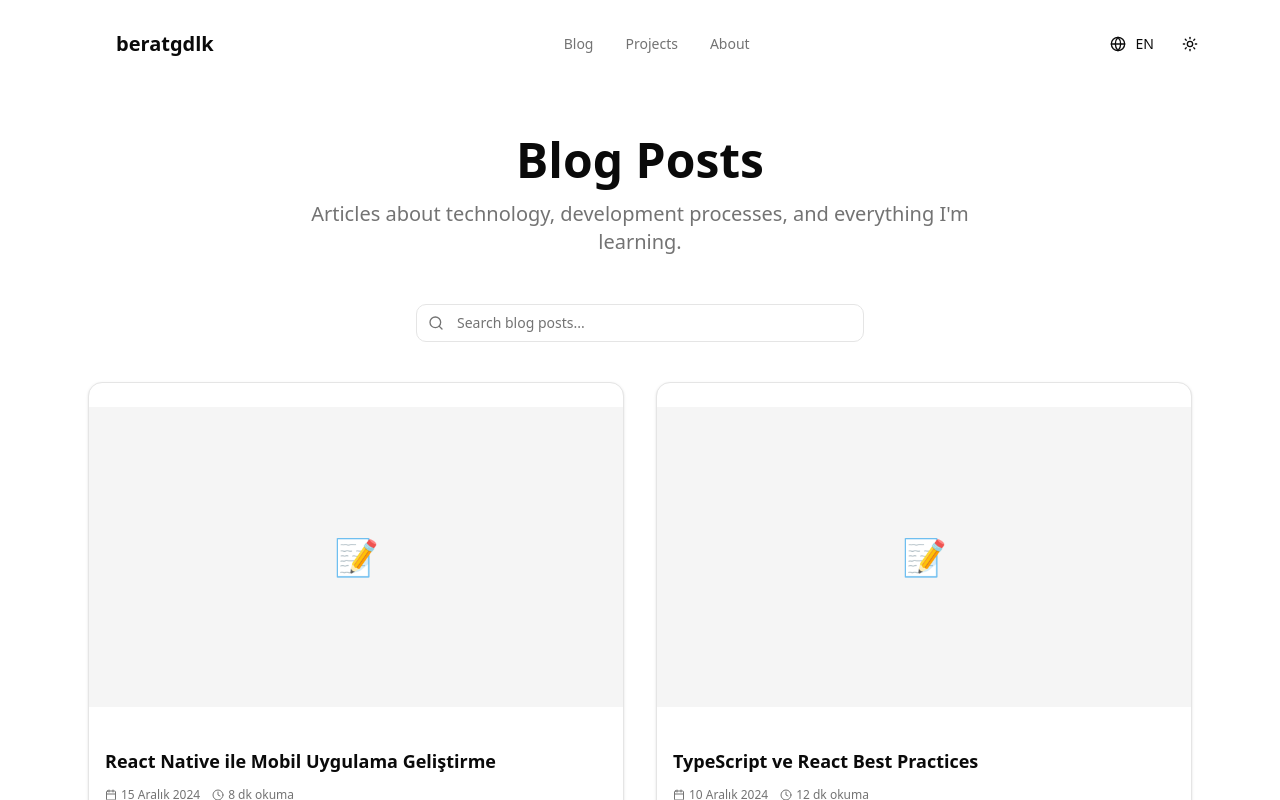
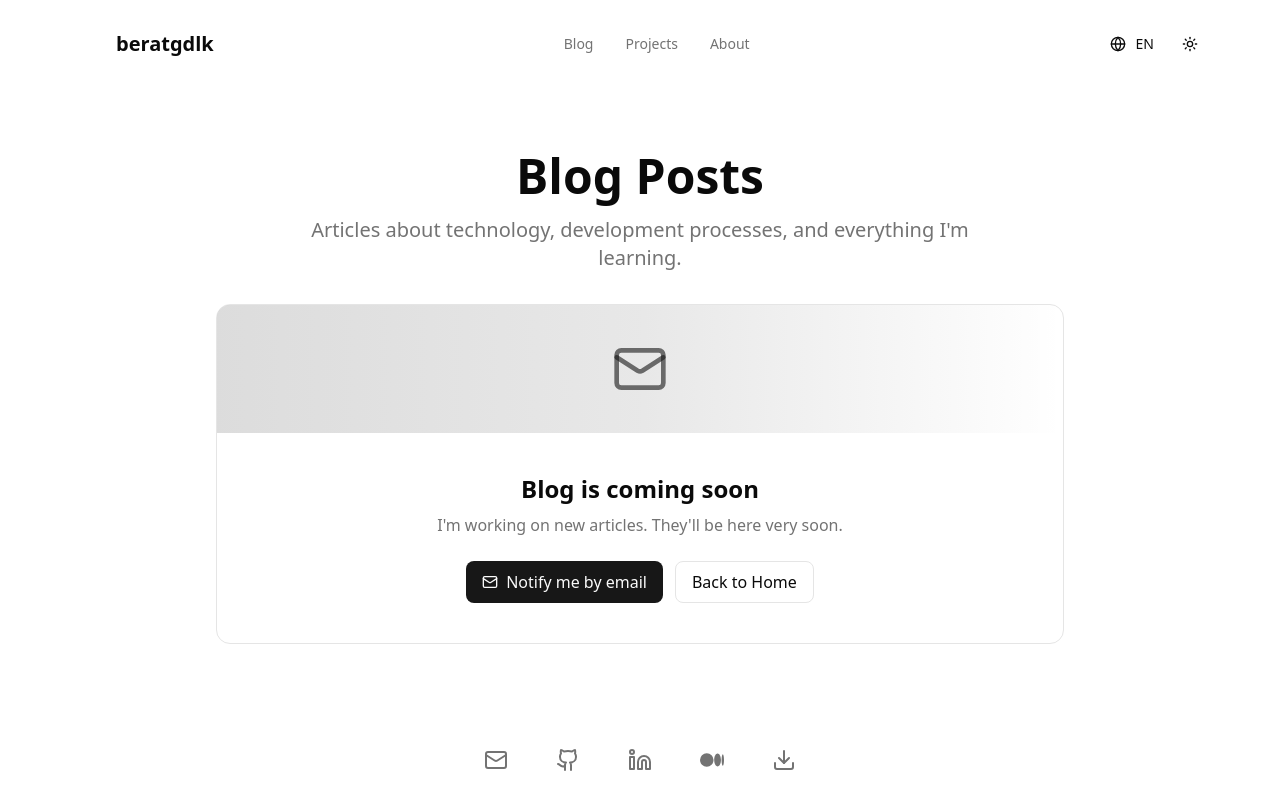
Before and after one commit to beratgdlk/dev-portfolio, a Next.js app: page /blog in a window 1280 px wide. Shown: the top 800 px of the page. Built offline with nearby package versions, Linux system fonts and the light colour scheme.

Commit message:
Added "Too Soon" content for the blog page. New translations and links for notification by email have been created. Blog data has been removed and set to be updated when actual content is posted.

```diff
--- a/src/contexts/LanguageContext.tsx
+++ b/src/contexts/LanguageContext.tsx
@@ -54,6 +54,14 @@ interface Translations {
   githubApiErrorTitle: string;
   retryChecking: string;
   retryAfterToken: string;
+
+  // Blog Coming Soon
+  blogComingSoonTitle: string;
+  blogComingSoonDescription: string;
+  backToHome: string;
+  notifyByEmail: string;
+  emailSubject: string;
+  emailBody: string;
 }
 
 const translations: Record<Language, Translations> = {
@@ -106,7 +114,15 @@ const translations: Record<Language, Translations> = {
     // Common/API Errors
     githubApiErrorTitle: '🔑 GitHub API Hatası',
     retryChecking: 'Tekrar Kontrol Ediliyor...',
-    retryAfterToken: "Token'ı Ekledim, Tekrar Dene"
+    retryAfterToken: "Token'ı Ekledim, Tekrar Dene",
+
+    // Blog Coming Soon
+    blogComingSoonTitle: 'Blog çok yakında',
+    blogComingSoonDescription: 'Yeni yazılar üzerinde çalışıyorum. Çok yakında burada olacaklar.',
+    backToHome: 'Anasayfaya dön',
+    notifyByEmail: 'Mail ile haberdar et',
+    emailSubject: 'Blog Güncelleme Aboneliği',
+    emailBody: 'Merhaba, blog yazıları yayınlandığında haberdar olmak istiyorum.'
   },
   en: {
     // Navigation
@@ -157,7 +173,15 @@ const translations: Record<Language, Translations> = {
     // Common/API Errors
     githubApiErrorTitle: '🔑 GitHub API Error',
     retryChecking: 'Checking again...',
-    retryAfterToken: 'I added the token, try again'
+    retryAfterToken: 'I added the token, try again',
+
+    // Blog Coming Soon
+    blogComingSoonTitle: 'Blog is coming soon',
+    blogComingSoonDescription: "I'm working on new articles. They'll be here very soon.",
+    backToHome: 'Back to Home',
+    notifyByEmail: 'Notify me by email',
+    emailSubject: 'Blog Updates Subscription',
+    emailBody: 'Hello, I would like to be notified when blog posts are published.'
   }
 };
 
--- a/src/features/blog/data/index.ts
+++ b/src/features/blog/data/index.ts
@@ -1,4 +1,2 @@
-import { BlogPost } from "../types";
-import blogDataJson from "./blogData.json";
-
-export const blogPosts: BlogPost[] = blogDataJson.posts;
+// Blog mock verileri kaldırıldı. İçerik yayına alınınca burada gerçek veri kaynağı eklenecek.
+export const blogPosts = [] as const;
--- a/src/features/blog/index.tsx
+++ b/src/features/blog/index.tsx
@@ -3,44 +3,28 @@
 import Footer from "@/components/layout/Footer";
 import Header from "@/components/layout/Header";
 import { useLanguage } from "@/hooks";
-import { useState } from "react";
-import BlogCard from "./components/BlogCard";
-import SearchBar from "./components/SearchBar";
-import { blogPosts } from "./data";
+import { Mail } from "lucide-react";
+import Link from "next/link";
 
 export default function BlogPage() {
-  const { t } = useLanguage();
-  const [searchQuery, setSearchQuery] = useState("");
-
-  // Arama fonksiyonu
-  const filteredPosts = blogPosts.filter((post) =>
-    post.title.toLowerCase().includes(searchQuery.toLowerCase()) ||
-    post.description.toLowerCase().includes(searchQuery.toLowerCase()) ||
-    post.tags?.some(tag => tag.toLowerCase().includes(searchQuery.toLowerCase()))
-  );
+  // Blog coming soon sayfası
 
   return (
     <div className="min-h-screen bg-background flex flex-col">
       <Header />
       <main className="flex-1">
-        <BlogPageInner searchQuery={searchQuery} setSearchQuery={setSearchQuery} filteredPosts={filteredPosts} />
+        <ComingSoonCard />
       </main>
       <Footer />
     </div>
   );
 }
 
-function BlogPageInner({ searchQuery, setSearchQuery, filteredPosts }: {
-  searchQuery: string;
-  setSearchQuery: (query: string) => void;
-  filteredPosts: any[];
-}) {
+function ComingSoonCard() {
   const { t } = useLanguage();
-
   return (
-    <div className="w-full max-w-6xl mx-auto px-6 py-8 md:py-12">
-      {/* Header */}
-      <div className="text-center mb-8 md:mb-12">
+    <div className="w-full max-w-4xl mx-auto px-6 py-16">
+      <div className="text-center mb-8">
         <h1 className="text-3xl md:text-4xl lg:text-5xl font-bold mb-3 md:mb-4">
           {t.blogTitle}
         </h1>
@@ -49,53 +33,29 @@ function BlogPageInner({ searchQuery, setSearchQuery, filteredPosts }: {
         </p>
       </div>
 
-      {/* Search Bar */}
-      <div className="mb-8 md:mb-10">
-        <SearchBar
-          value={searchQuery}
-          onChange={setSearchQuery}
-          placeholder={t.searchPlaceholder}
-        />
-      </div>
+      <div className="border rounded-xl overflow-hidden bg-muted/5">
+        {/* Header with icon background */}
+        <div className="relative h-28 md:h-32 bg-gradient-to-r from-primary/15 via-primary/10 to-transparent">
+          <div className="absolute inset-0 flex items-center justify-center">
+            <Mail className="h-12 w-12 md:h-14 md:w-14 text-primary/60" />
+          </div>
+        </div>
 
-      {/* Results Info */}
-      {searchQuery && (
-        <div className="mb-6 text-center">
-          <p className="text-sm text-muted-foreground">
-            "{searchQuery}" için {filteredPosts.length} yazı bulundu
-          </p>
+        {/* Body */}
+        <div className="p-8 md:p-10 text-center">
+          <h2 className="text-2xl font-semibold mb-2">{t.blogComingSoonTitle}</h2>
+          <p className="text-muted-foreground mb-6">{t.blogComingSoonDescription}</p>
+
+          <div className="flex flex-col sm:flex-row gap-3 justify-center">
+            <Link href="mailto:beratgdlk@gmail.com?subject=%5B%20%22+${encodeURIComponent(t.emailSubject)}+%22%5D&body=${encodeURIComponent(t.emailBody)}" className="inline-flex items-center justify-center gap-2 bg-primary text-primary-foreground hover:bg-primary/90 px-4 py-2 rounded-md">
+              <Mail className="h-4 w-4" />
+              {t.notifyByEmail}
+            </Link>
+            <Link href="/" className="inline-flex items-center justify-center px-4 py-2 rounded-md border hover:bg-accent/40">
+              {t.backToHome}
+            </Link>
+          </div>
         </div>
-      )}
-
-      {/* Blog Posts */}
-      <div className="grid grid-cols-1 md:grid-cols-2 gap-6 md:gap-8">
-        {filteredPosts.length > 0 ? (
-          filteredPosts.map((post) => (
-            <BlogCard key={post.slug} post={post} />
-          ))
-        ) : (
-          <div className="col-span-full text-center py-16">
-            <div className="max-w-md mx-auto">
-              <h3 className="text-xl font-semibold mb-2">
-                Hiç yazı bulunamadı
-              </h3>
-              <p className="text-muted-foreground mb-4">
-                {searchQuery
-                  ? `"${searchQuery}" aramanızla eşleşen yazı bulunamadı.`
-                  : "Henüz blog yazısı bulunmuyor."
-                }
-              </p>
-              {searchQuery && (
-                <button
-                  onClick={() => setSearchQuery("")}
-                  className="text-primary hover:text-primary/80 font-medium transition-colors"
-                >
-                  Tüm yazıları görüntüle
-                </button>
-              )}
-            </div>
-          </div>
-        )}
       </div>
     </div>
   );
@@ -103,4 +63,3 @@ function BlogPageInner({ searchQuery, setSearchQuery, filteredPosts }: {
 
 export { default as BlogDetail } from "./components/BlogDetail";
 export type { BlogPost } from "./types";
-export { BlogCard };
--- a/src/features/projects/components/ProjectCard.tsx
+++ b/src/features/projects/components/ProjectCard.tsx
@@ -5,6 +5,7 @@ import { Card, CardContent, CardFooter, CardHeader, CardTitle } from "@/componen
 import { cn } from "@/lib/utils";
 import { Calendar, Clock, GitFork, Github, Pin, Star } from "lucide-react";
 import Image from "next/image";
+import { getPinnedImageForRepo } from "../data/pinnedProjectImages";
 import { ProjectData } from "../types";
 import { getLanguageStyle } from "../utils/githubColors";
 import { getTechEmoji, getTechIconUrl } from "../utils/techIcons";
@@ -65,6 +66,8 @@ const getRelativeTime = (dateString: string): string => {
 };
 
 export default function ProjectCard({ project, className }: ProjectCardProps) {
+  // Pinned projeler için isteğe bağlı özel görsel
+  const pinnedImage = project.isPinned ? getPinnedImageForRepo(project.id, project.repoName || "") : null;
   return (
     <Card className={cn(
       "group overflow-hidden transition-all duration-300 hover:shadow-lg hover:shadow-primary/10 hover:-translate-y-1 border-border/50 backdrop-blur-sm",
@@ -82,14 +85,15 @@ export default function ProjectCard({ project, className }: ProjectCardProps) {
         </div>
       )}
       {/* Header with Image */}
-      {project.image && (
+      {(project.image || pinnedImage) && (
         <div className="relative aspect-video overflow-hidden rounded-t-xl">
           <Image
-            src={project.image}
+            src={pinnedImage || project.image!}
             alt={project.title}
             fill
             className="object-cover transition-transform duration-300 group-hover:scale-105"
             sizes="(max-width: 768px) 100vw, (max-width: 1200px) 50vw, 33vw"
+            priority={!!pinnedImage}
           />
           <div className="absolute inset-0 bg-gradient-to-t from-black/20 to-transparent" />
         </div>
--- /dev/null
+++ b/src/features/projects/data/pinnedProjectImages.ts
@@ -0,0 +1,15 @@
+// Pinned projelere özel görsel eşlemesi
+// Anahtar olarak nameWithOwner (ör. "beratgdlk/dev-portfolio") veya repo adı (ör. "dev-portfolio") kullanılabilir
+
+export const PINNED_PROJECT_IMAGES: Record<string, string> = {
+  // Örnek: Dev Portfolio
+  "beratgdlk/dev-portfolio": "/assets/images/dev-portfolio.png",
+  "dev-portfolio": "/assets/images/dev-portfolio.png",
+  // Yeni projeler için buraya ekleme yapılabilir
+};
+
+export function getPinnedImageForRepo(nameWithOwner: string, name: string): string | null {
+  const key1 = nameWithOwner.toLowerCase();
+  const key2 = name.toLowerCase();
+  return PINNED_PROJECT_IMAGES[key1] || PINNED_PROJECT_IMAGES[key2] || null;
+}
--- a/src/features/projects/hooks/useGitHubProjectsGraphQL.ts
+++ b/src/features/projects/hooks/useGitHubProjectsGraphQL.ts
@@ -2,10 +2,10 @@
 
 import { useEffect, useState } from 'react';
 import {
-    fetchGitHubRepositoriesGraphQL,
-    filterAndSortGraphQLRepos,
-    GitHubGraphQLError,
-    mapGraphQLRepoToProject
+  fetchGitHubRepositoriesGraphQL,
+  filterAndSortGraphQLRepos,
+  GitHubGraphQLError,
+  mapGraphQLRepoToProject
 } from '../services/githubGraphQL';
 import { ProjectData } from '../types';
 
@@ -75,6 +75,7 @@ export function useGitHubProjectsGraphQL(username: string): UseGitHubProjectsGra
       const testPinnedProjects: ProjectData[] = [
         {
           id: 'test-pinned-1',
+          repoName: 'dev-portfolio',
           title: 'Pinned Test Project',
           description: 'Bu pinned bir test projesidir. GraphQL token ayarlandığında gerçek veriler gelecek.',
           technologies: ['graphql', 'test'],
--- a/src/features/projects/services/githubGraphQL.ts
+++ b/src/features/projects/services/githubGraphQL.ts
@@ -260,6 +260,7 @@ export function mapGraphQLRepoToProject(repo: GitHubGraphQLRepo, isPinned: boole
 
   return {
     id: repo.nameWithOwner,
+    repoName: repo.name,
     title: repo.name.replace(/-/g, ' ').replace(/\b\w/g, l => l.toUpperCase()),
     description: repo.description || 'Bu proje için açıklama eklenmemiş.',
     longDescription: repo.description || undefined,
--- a/src/features/projects/types/index.ts
+++ b/src/features/projects/types/index.ts
@@ -1,5 +1,6 @@
 export interface ProjectData {
   id: string;
+  repoName?: string; // GitHub repo name (raw), e.g., "dev-portfolio"
   title: string;
   description: string;
   longDescription?: string;
```
Also changed, not shown: public/assets/images/dev-portfolio.png (added).
